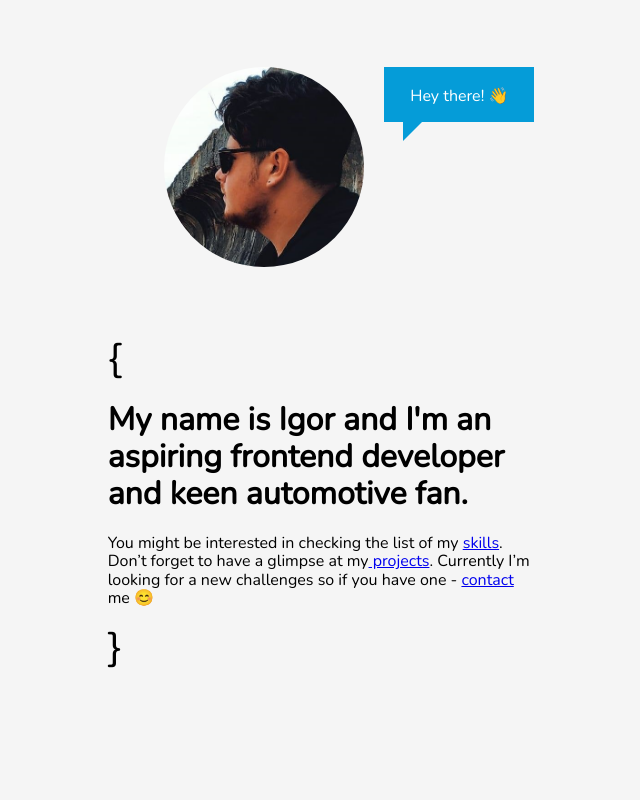
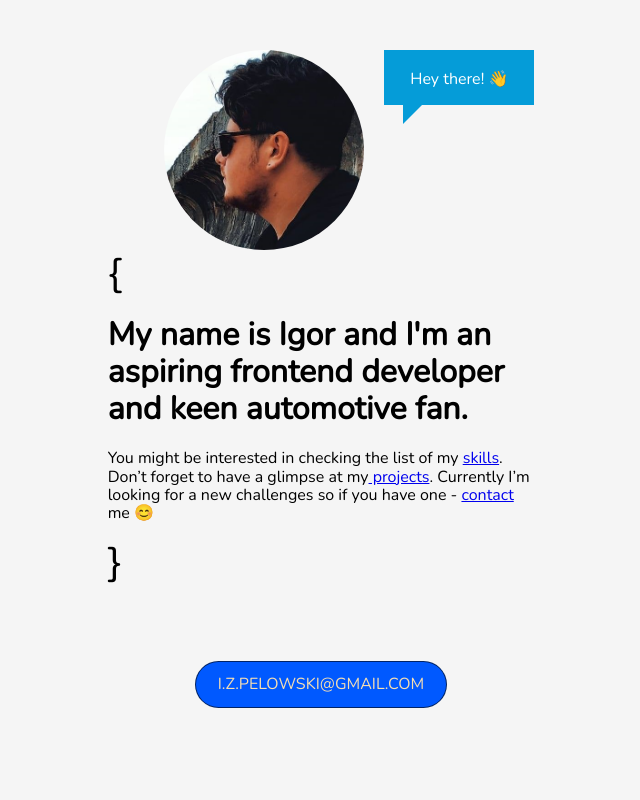
Before and after one commit to IgorPelowski/igorpelowski.github.io, a website built with webpack: page src/pages/index.html in a window 1280 px wide. Shown: the top 800 px of the page, without its empty margins (319-959 px from the left). Built offline with nearby package versions, Linux system fonts and the light colour scheme.

Commit message:
site size changed and some visual size changes

```diff
--- a/src/pages/index.html
+++ b/src/pages/index.html
@@ -103,7 +103,7 @@
           >i.z.pelowski@gmail.com</a
         >
       </footer>
-      <div class="test">test1</div>
+
     </main>
   </body>
 </html>
--- a/src/scss/main.scss
+++ b/src/scss/main.scss
@@ -10,7 +10,9 @@ body {
   font-family: 'Nunito', sans-serif;
 }
 .hero{
-  min-height: 600px;
+  margin-top: 50px;
+  min-height: 300px;
+  max-height: 800px;
   background-color: whitesmoke;
   display: grid;
   grid-template-columns:  repeat(3, 1fr);
@@ -77,10 +79,11 @@ body {
   }
   &__mail{
     grid-column: 2;
-    grid-row: 3;
+    grid-row: 4;
     background-color: rgb(0, 89, 255);
     color: wheat;
-    text-align: center;position: relative;
+    text-align: center;
+    position: relative;
     outline: none;
     text-decoration: none;
     border-radius: 50px;
```
